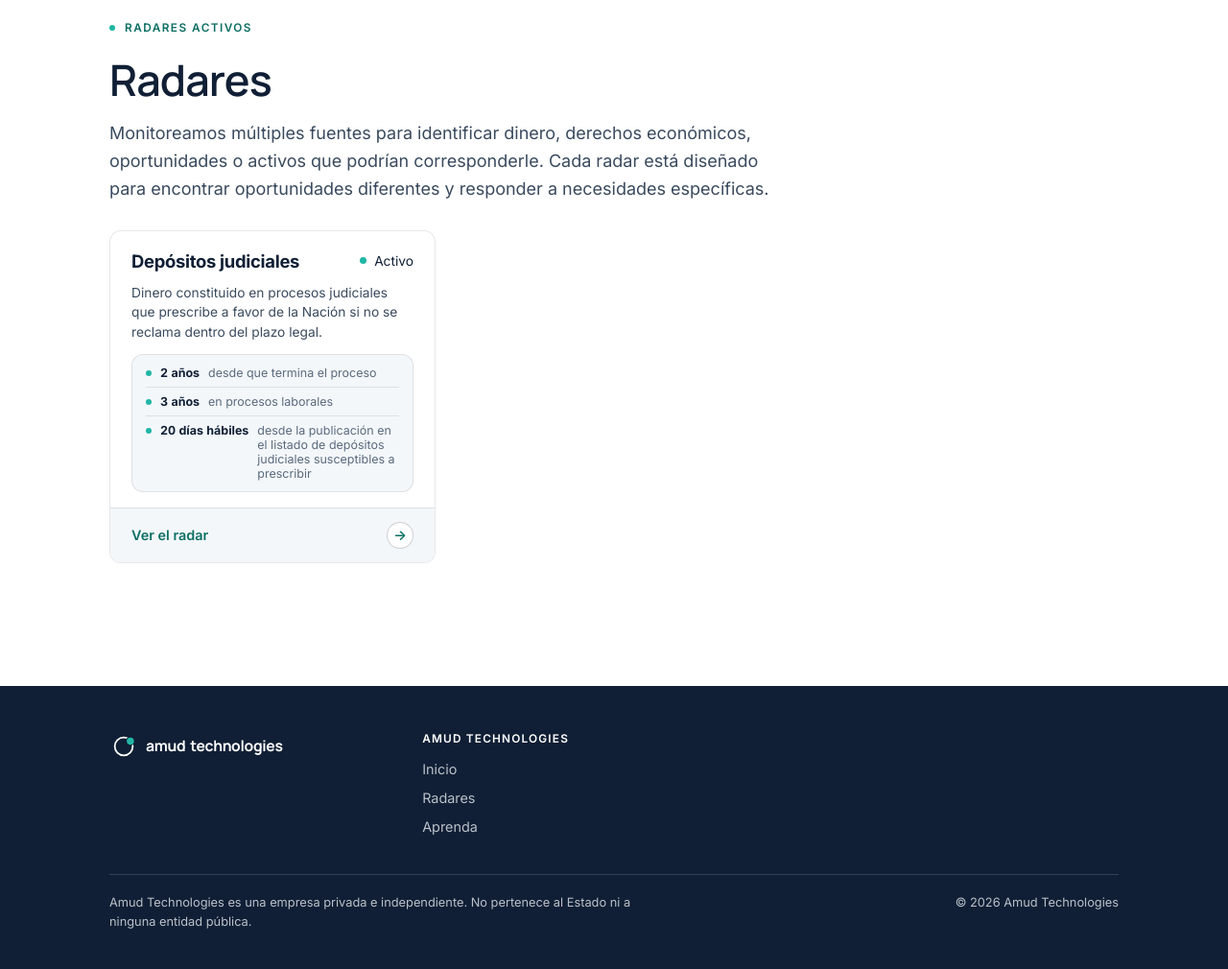
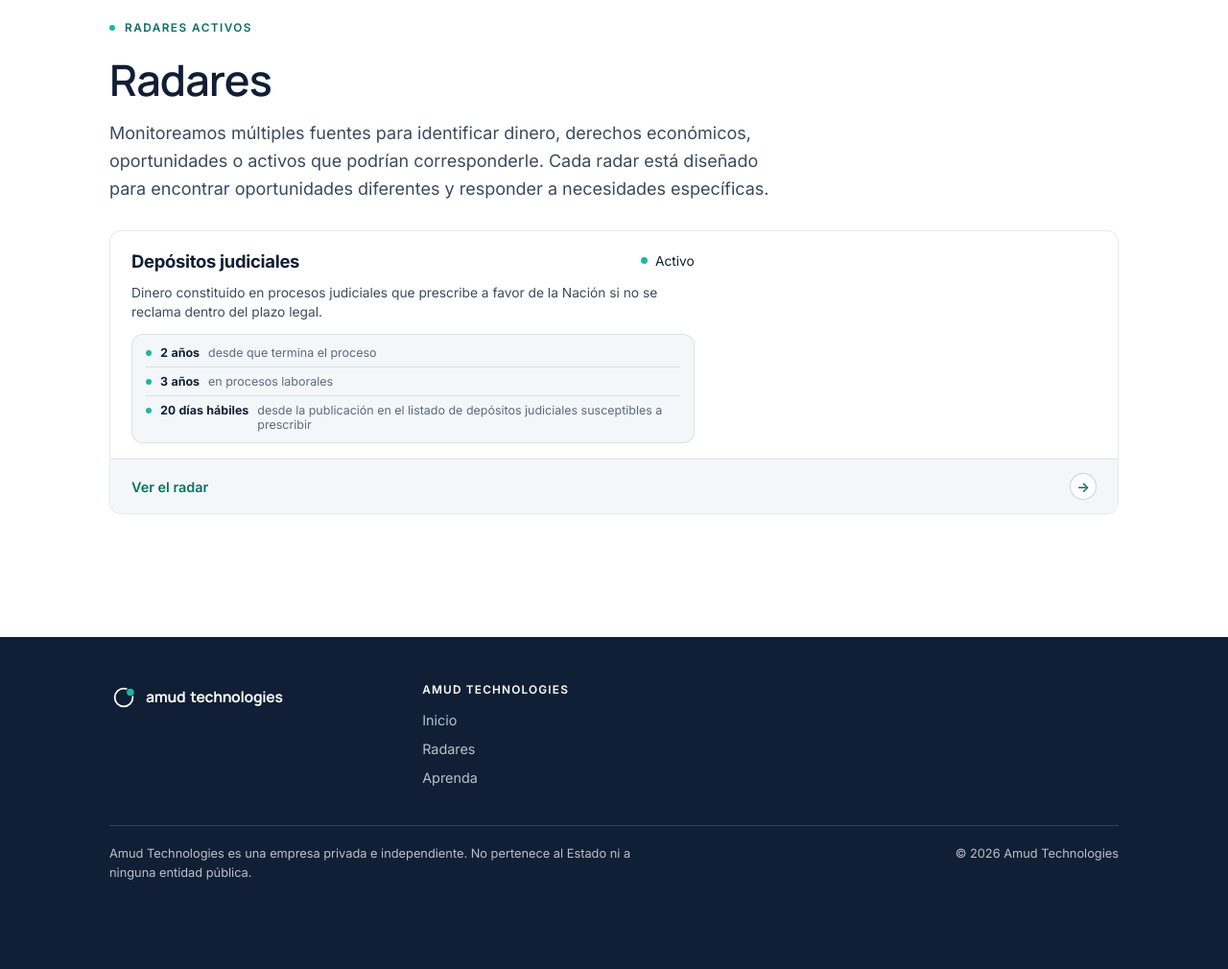
Before and after one commit to amudtechnologies/claims-engine, a Django app: page / in a window 1280 px wide. Shown: the part 1021-2031 px from the top of the page at 96% size. After the commit the page ends 1938 px from the top, so only its background shows below. Run offline with Django 5.2, Linux system fonts and the light colour scheme; data comes from the database, SQL or seed files in the repository.

Commit message:
Radar card: horizontal layout on wide screens
Overview and legal facts on the left, figures on the right, action strip
across the bottom; stacks vertically below 860px.

Co-Authored-By: Claude Opus 5.5 <noreply@anthropic.com>

```diff
--- a/web/judicial_deposits/templates/judicial_deposits/_card.html
+++ b/web/judicial_deposits/templates/judicial_deposits/_card.html
@@ -1,14 +1,18 @@
 {% comment %}Compact version of this radar's landing page, for its card in the home #radares section.
 The shell wraps it in a link to the landing, so it contains no links.{% endcomment %}
+<div class="radar-card-body">
+<div class="radar-card-main">
 <div class="radar-card-head">
   <h2 class="radar-card-title">Depósitos judiciales</h2>
   <span class="results-status results-status--active"><span class="dot"></span>{{ spec.status_label }}</span>
 </div>
 <p class="radar-card-desc">{{ spec.problem }}</p>
 {% include "judicial_deposits/_legal_facts.html" %}
+</div>
 {% if stats %}
 <dl class="radar-card-stats">
   {% for value, label in stats %}<div><dd>{{ value }}</dd><dt>{{ label }}</dt></div>{% endfor %}
 </dl>
 {% endif %}
+</div>
 <span class="radar-card-action">Ver el radar <span class="radar-card-arrow" aria-hidden="true">&rarr;</span></span>
--- a/web/static/css/judicial_deposits.css
+++ b/web/static/css/judicial_deposits.css
@@ -88,6 +88,7 @@
 .radar-card { display: flex; flex-direction: column; gap: 12px; padding: 20px 22px; }
 a.radar-card { padding-right: 22px; }
 a.radar-card::after { display: none; }
+.radar-card-body, .radar-card-main { display: flex; flex-direction: column; gap: 12px; }
 .radar-card-head { display: flex; align-items: center; justify-content: space-between; gap: 12px; }
 .radar-card-title { margin: 0; font-size: 1.15rem; font-weight: 700; letter-spacing: -0.015em; color: var(--ink); }
 .radar-card-desc { margin: 0; font-size: 0.86rem; line-height: 1.5; color: var(--ink-soft); }
@@ -101,6 +102,13 @@ a.radar-card::after { display: none; }
 /* Make the whole card read as clickable: a full-width action strip at the
    bottom, and a hover/focus state on the entire card. */
 a.radar-card { overflow: hidden; transition: transform 0.15s ease, box-shadow 0.15s ease, border-color 0.15s ease; }
+/* Horizontal card on wide screens: overview on the left, figures on the
+   right, action strip across the bottom. Stacks back on narrow screens. */
+@media (min-width: 860px) {
+  .radar-card-body { display: grid; grid-template-columns: minmax(0, 1.5fr) minmax(0, 1fr); gap: 28px; align-items: center; }
+  .radar-card-stats { padding: 0 0 0 28px; border-top: none; border-left: 1px solid var(--hair); gap: 20px 24px; align-self: stretch; align-content: center; }
+  .radar-card-stats dd { font-size: 1.15rem; }
+}
 a.radar-card:hover, a.radar-card:focus-visible { background: var(--white); border-color: var(--teal); box-shadow: var(--shadow-md); transform: translateY(-2px); }
 a.radar-card:focus-visible { outline: 2px solid var(--teal); outline-offset: 2px; }
 .radar-card-action { display: flex; align-items: center; justify-content: space-between; margin: 4px -22px -20px; padding: 14px 22px; font-size: 0.9rem; font-weight: 600; color: var(--teal-ink); background: var(--panel); border-top: 1px solid var(--hair); transition: background 0.15s ease, color 0.15s ease; }
--- a/web/static/css/site.css
+++ b/web/static/css/site.css
@@ -472,5 +472,5 @@ a.radar-list-item:hover::after {
   .footer-grid { grid-template-columns: 1fr; }
 }
 
-/* #radares: radars as a grid of small cards */
-.radars-index .radar-list { display: grid; grid-template-columns: repeat(auto-fill, minmax(320px, 1fr)); gap: 16px; }
+/* #radares: one full-width (horizontal) card per radar */
+.radars-index .radar-list { display: grid; grid-template-columns: 1fr; gap: 16px; }
```
